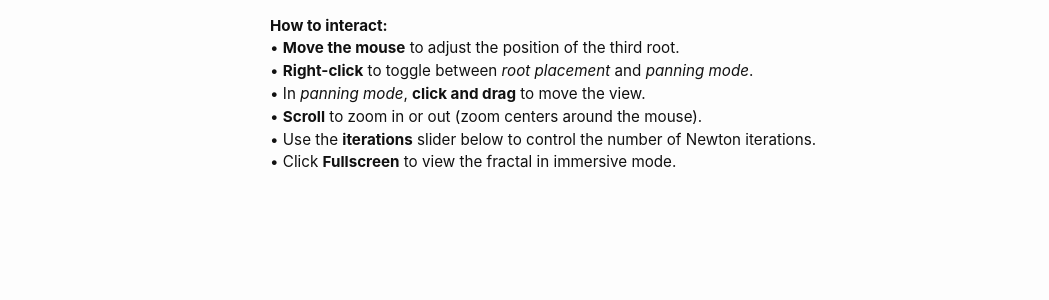
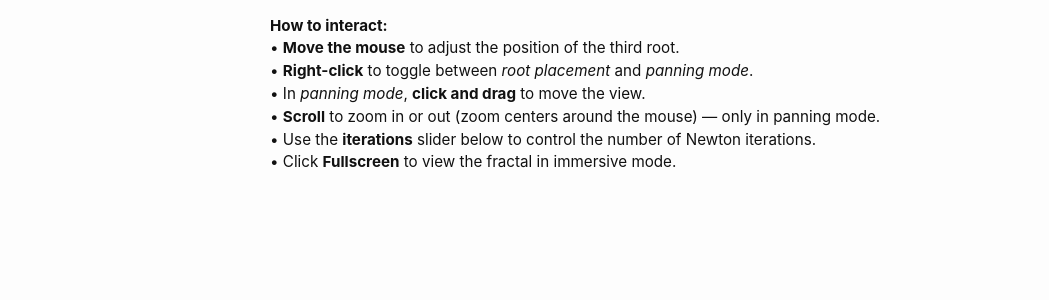
Before and after one commit to ferranEspuna/ferranEspuna, a Jekyll site: the page built from newton_fractal/index.html, in a window 1280 px wide. Shown: the part 354-654 px from the top of the page, without its empty margins (0-1049 px from the left). Built offline with Jekyll 4.4.1, drawn with Linux system fonts in a browser that asks for light colours.

Commit message:
Update index.html

```diff
--- a/newton_fractal/index.html
+++ b/newton_fractal/index.html
@@ -15,7 +15,8 @@
       text-align: center;
       margin: 0;
       padding: 2em;
-      overflow: hidden;
+      overflow-y: auto; /* Allow vertical scrolling */
+      overflow-x: hidden;
     }
 
     nav {
@@ -101,7 +102,7 @@
       • <strong>Move the mouse</strong> to adjust the position of the third root.<br>
       • <strong>Right-click</strong> to toggle between <em>root placement</em> and <em>panning mode</em>.<br>
       • In <em>panning mode</em>, <strong>click and drag</strong> to move the view.<br>
-      • <strong>Scroll</strong> to zoom in or out (zoom centers around the mouse).<br>
+      • <strong>Scroll</strong> to zoom in or out (zoom centers around the mouse) — only in panning mode.<br>
       • Use the <strong>iterations</strong> slider below to control the number of Newton iterations.<br>
       • Click <strong>Fullscreen</strong> to view the fractal in immersive mode.
     </p>
@@ -231,9 +232,10 @@
         }
       });
 
+      // Only intercept wheel events on canvas in pan mode
       canvas.addEventListener("wheel", (e) => {
-        e.preventDefault();
         if (interactionMode === 'pan') {
+          e.preventDefault();
           const [mouseX_before, mouseY_before] = getShaderMouse(e);
           const zoomAmount = e.deltaY * 0.005;
           zoom *= (1.0 + zoomAmount);
```
Also changed, not shown: other parts of newton_fractal/index.html (+4 -7 lines).
